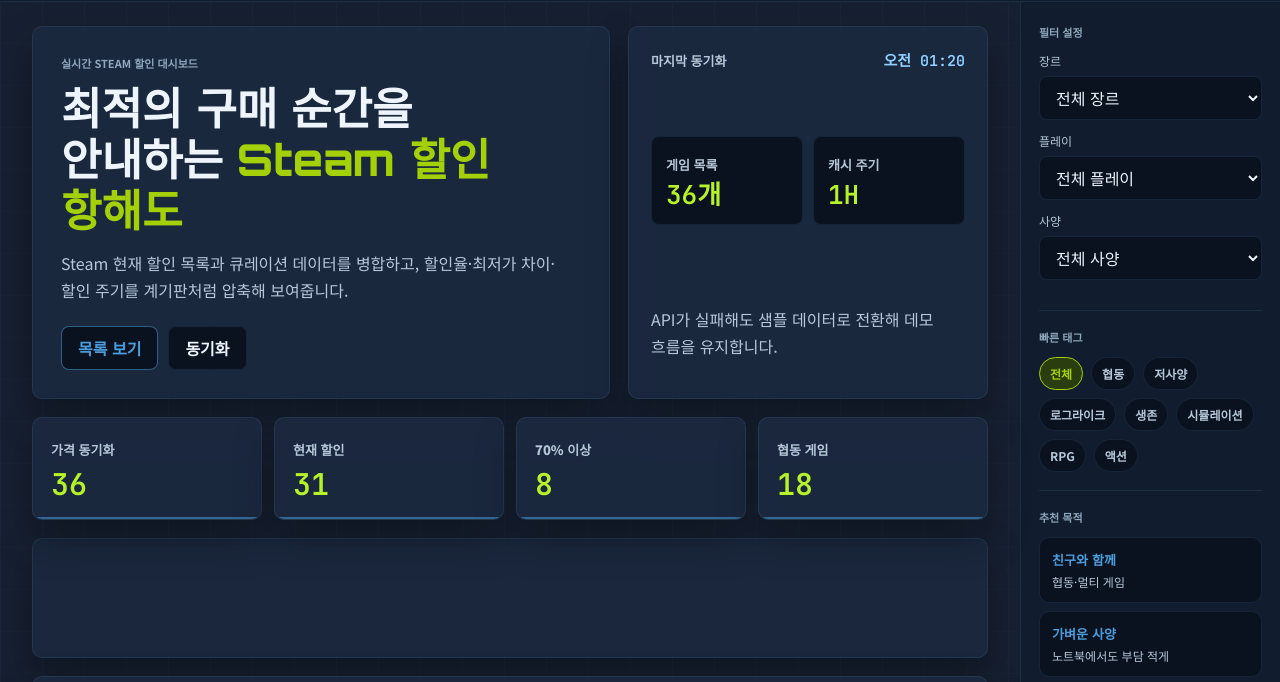
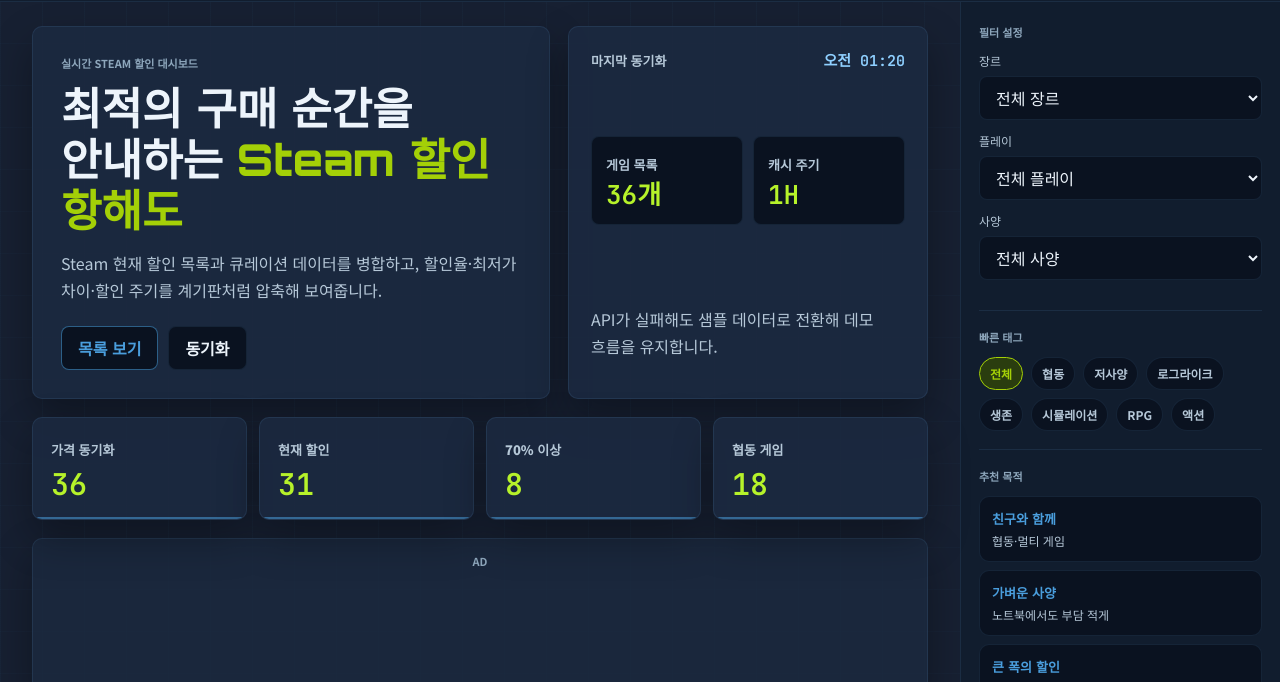
Before and after one commit to Haran1426/SteamSaleMap, a website: page index.html in a window 1280 px wide. Shown: the part 66-748 px from the top of the page. Drawn offline with Linux system fonts and the light colour scheme; no server answers.

Commit message:
Fix AdFit slot visibility

```diff
--- a/index.html
+++ b/index.html
@@ -9,7 +9,7 @@
     <title>게임세일러 | 실시간 Steam 할인 추천 대시보드</title>
     <meta name="description" content="Steam 현재가와 할인 정보를 수집해 최저가 차이, 할인 주기, 추천 점수로 게임 구매 타이밍을 보여주는 포트폴리오 프로젝트입니다.">
     <meta name="keywords" content="Steam 할인, 가격 대시보드, Netlify Functions, API 연동, 포트폴리오">
-    <link rel="stylesheet" href="style.css?v=20260608-1">
+    <link rel="stylesheet" href="style.css?v=20260729-2">
 </head>
 <body>
     <header class="nav">
@@ -118,6 +118,7 @@
             </section>
 
             <section class="adfit-panel adfit-panel-main" aria-label="광고">
+                <p class="panel-label">AD</p>
                 <div class="adfit-slot" data-adfit-slot="main"></div>
             </section>
 
--- a/style.css
+++ b/style.css
@@ -153,7 +153,7 @@
 
 .app-shell {
     display: grid;
-    grid-template-columns: minmax(0, 1fr) 260px;
+    grid-template-columns: minmax(0, 1fr) 320px;
     min-height: calc(100vh - 68px);
 }
 
@@ -193,6 +193,7 @@
 
 .adfit-panel-sidebar {
     display: grid;
+    flex: 0 0 auto;
     gap: 10px;
     justify-items: center;
     border: 1px solid var(--border-default);
@@ -203,6 +204,9 @@
 
 .adfit-panel-main {
     display: flex;
+    flex-direction: column;
+    align-items: center;
+    gap: 10px;
     justify-content: center;
     margin: 0 0 18px;
     border: 1px solid var(--border-default);
@@ -1176,7 +1180,7 @@
 }
 
 .footer {
-    padding: 28px 292px 46px 32px;
+    padding: 28px 352px 46px 32px;
     background: var(--bg-depth-2);
     border-top: 1px solid var(--border-default);
     font-size: 13px;
```
